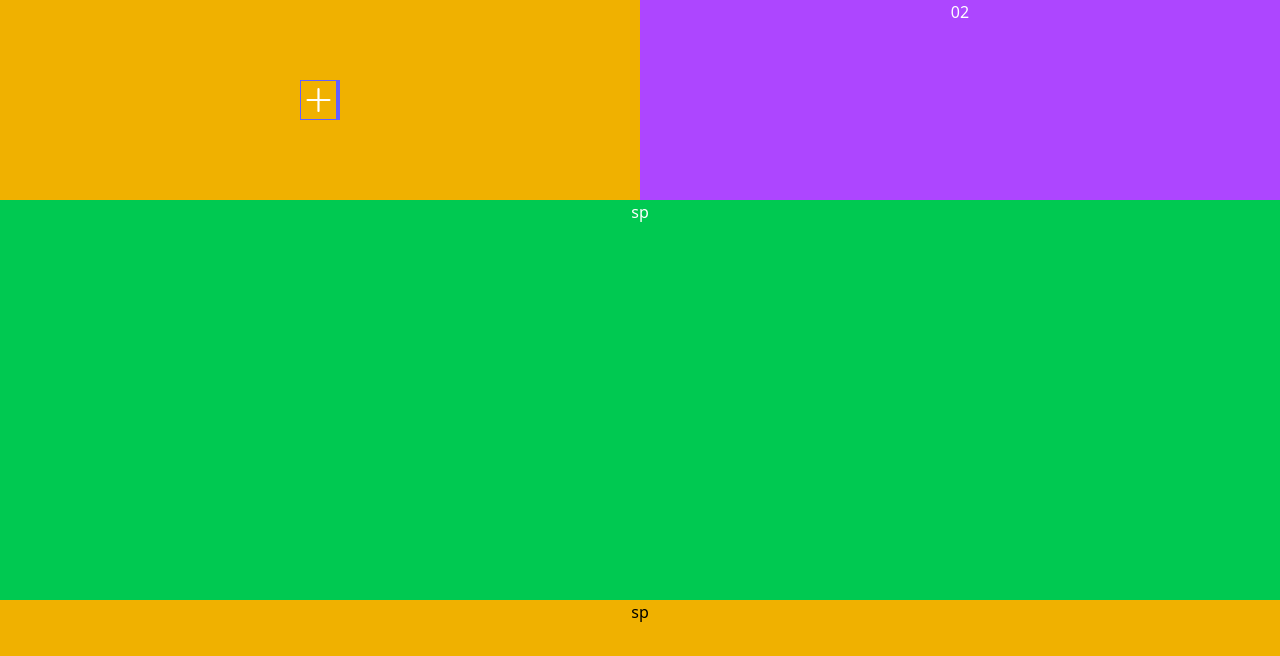
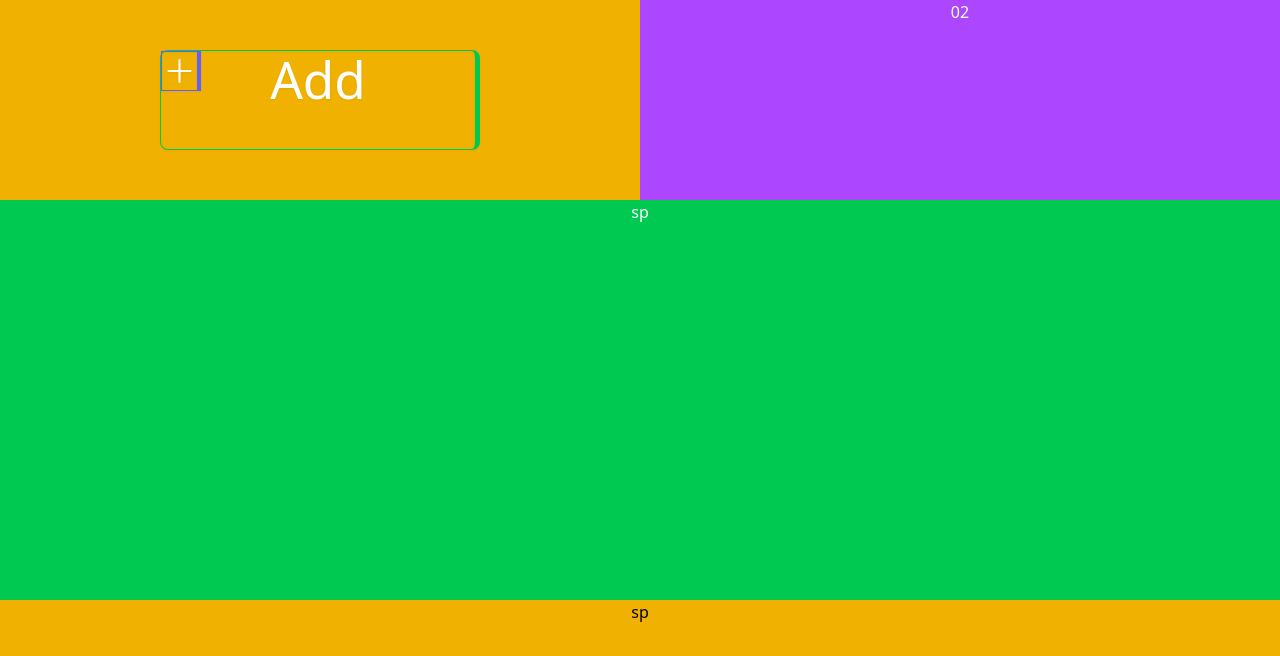
Before and after one commit to HamzaAmir97/Travel_Agency, a React (Vite) app: page / in a window 1280 px wide. Shown: the top 656 px of the page. Built offline with nearby package versions, Linux system fonts and the light colour scheme.

Commit message:
add  pluse icon animation

```diff
--- a/src/App.tsx
+++ b/src/App.tsx
@@ -22,8 +22,13 @@
             <div className="w-screen grid gap-0 lg:grid-cols-2 sm:grid-cols-1    h-1/4 bg-blue-500 text-white text-center">
 
               <div className="flex justify-center items-center bg-yellow-500">
+                <span className="border w-1/2 h-2/4  relative border-r-5 border-green-500  rounded-lg drop-shadow-xs
+                               ">
 
-                <PlusIcon className="w-10 h-10 border  border-r-4 border-indigo-500 hover:bg-fuchsia-600" />
+                  <h1>Add</h1>
+                  <PlusIcon className=" transition delay-150 duration-300 ease-in-out hover:-translate-y-1 hover:scale-110 absolute top-0 left-0  float-right w-10 h-10 border  border-r-4 border-indigo-500 hover:bg-fuchsia-600" />
+                </span>
+
               </div>
               <div className="bg-purple-500">02</div>
 
```
Lines whose indentation alone changed are shown as unchanged.
